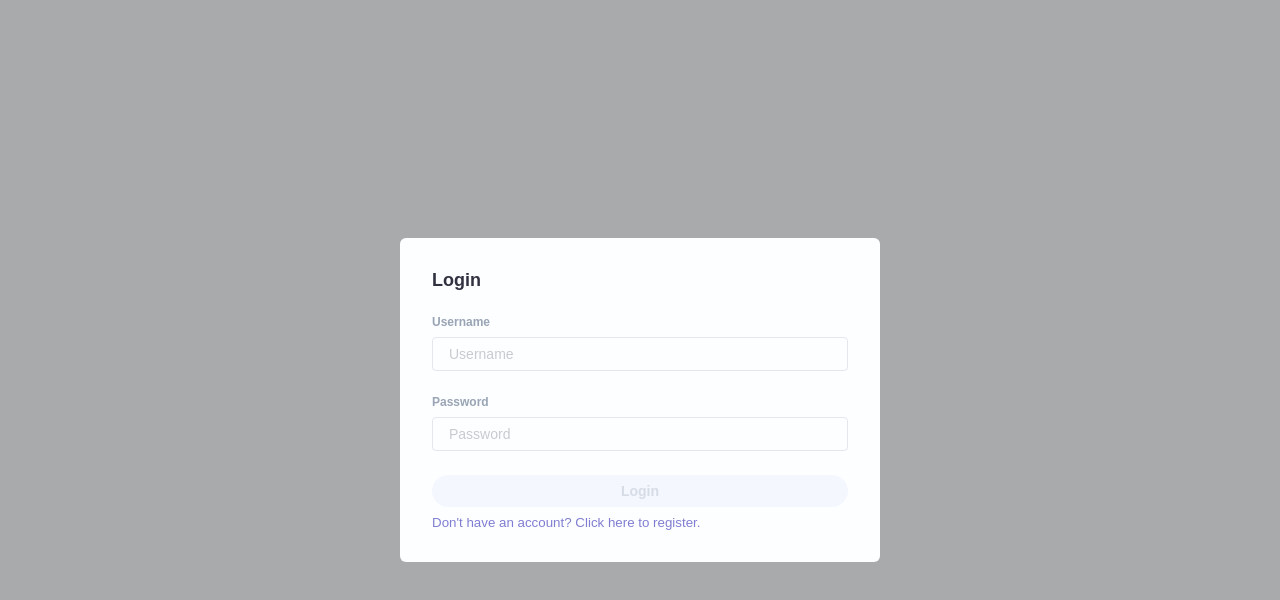
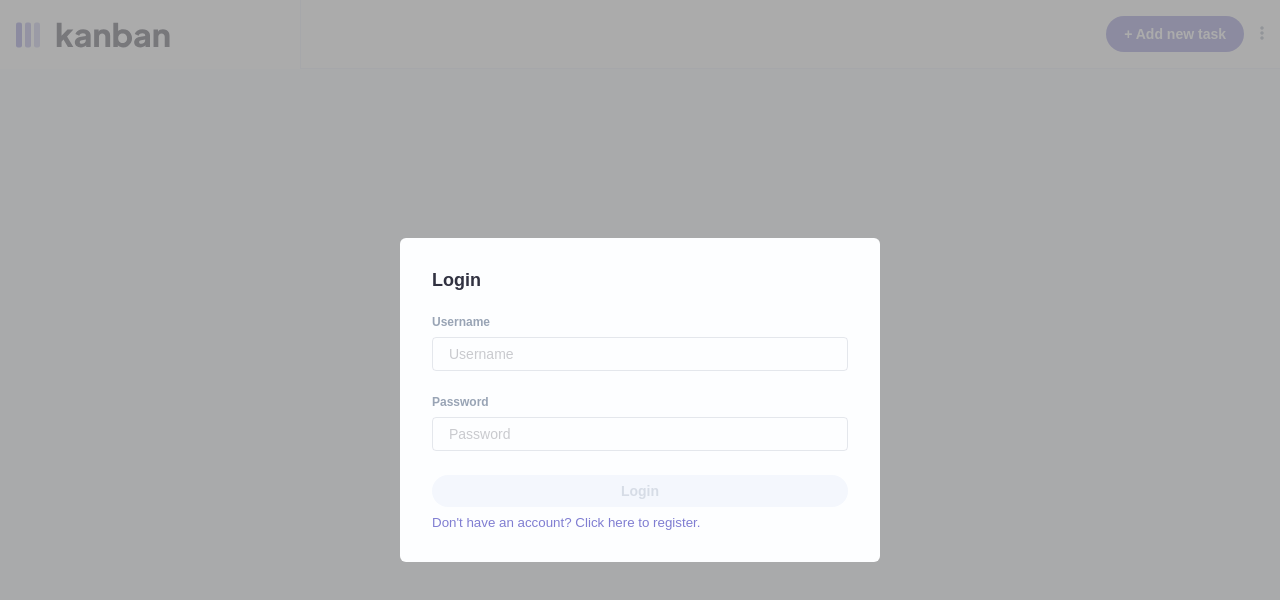
Before and after one commit to MarkoLukesevik/Kanban, an Angular app: page / in a window 1280 px wide. Shown: the top 600 px of the page. Built offline with nearby package versions, Linux system fonts and the light colour scheme.

Commit message:
header component and click outside directive

```diff
--- a/src/app/app.component.html
+++ b/src/app/app.component.html
@@ -2,13 +2,13 @@
   class="kanban"
   [class.kanban-dark]="themeService.getCurrentTheme()() === 'dark'"
 >
-  <div class="kanban-sidebar">
-    <app-sidebar />
+  <div class="kanban-header">
+    <app-header />
   </div>
 
   <div class="kanban-content">
-    <div class="kanban-content__header">
-      <app-header />
+    <div class="kanban-content__sidebar">
+      <app-sidebar />
     </div>
     <div class="kanban-content__board-presenter">
       <app-board-presenter />
--- a/src/app/app.component.scss
+++ b/src/app/app.component.scss
@@ -6,6 +6,7 @@
 
 .kanban {
   display: flex;
+  flex-direction: column;
   flex: 1 1 auto;
 
   background-color: var(--base-light-grey-color);
@@ -13,4 +14,37 @@
   &-dark {
     background-color: var(--base-black-color);
   }
+
+  &-header {
+    display: flex;
+    flex: 0 1 auto;
+  }
+
+  &-content {
+    display: flex;
+    flex: 1 1 auto;
+
+    &__sidebar {
+      display: none;
+    }
+
+    &___board-presenter {
+      display: flex;
+      flex: 1 1 auto;
+    }
+  }
 }
+
+@media (min-width: 768px) {
+  .kanban-content__sidebar {
+    display: flex;
+    flex-direction: column;
+    flex: 0 1 260px;
+  }
+}
+
+@media (min-width: 1200px) {
+  .kanban-content__sidebar {
+    flex: 0 1 300px;
+  }
+}
--- a/src/app/app.component.ts
+++ b/src/app/app.component.ts
@@ -46,7 +46,7 @@ export class AppComponent implements OnInit {
   private getKanbanForUser(userId: string): void {
     this.kanbanService.getKanbanForUser(userId).subscribe({
       next: (kanban: Kanban): void => {
-        this.kanbanService.setkanban(kanban);
+        this.kanbanService.setKanban(kanban);
         if (kanban.boards.length > 0) {
           this.boardService.getBoardById(kanban.boards[0].id).subscribe({
             next: (board: Board): void => this.boardService.setBoard(board),
--- a/src/app/components/header/header.component.html
+++ b/src/app/components/header/header.component.html
@@ -1 +1,63 @@
-<div class="header"></div>
+<div
+  class="header"
+  [class.header-dark]="themeService.getCurrentTheme()() === 'dark'"
+>
+  <div class="header-logo">
+    <img src="assets/images/kanban-logo.svg" alt="" />
+    <img
+      *ngIf="themeService.getCurrentTheme()() === 'light'"
+      class="header-logo__text"
+      src="assets/images/kanban-text-logo.svg"
+      alt=""
+    />
+    <img
+      *ngIf="themeService.getCurrentTheme()() === 'dark'"
+      class="header-logo__text"
+      src="assets/images/kanban-text-logo-dark.svg"
+      alt=""
+    />
+  </div>
+
+  <div class="header-content">
+    <div class="header-content__title">
+      <h1>{{ getSelectedBoardName() }}</h1>
+      <div class="header-content__title-arrow">
+        <i *ngIf="!isSidebarPopupOpen" class="fas fa-chevron-down"></i>
+        <i *ngIf="isSidebarPopupOpen" class="fas fa-chevron-up"></i>
+      </div>
+    </div>
+
+    <div class="header-content__actions">
+      <button class="button button-primary header-content__actions-button">
+        <i class="fas fa-plus header-content__actions-button__icon"></i>
+        <span class="header-content__actions-button__text">+ Add new task</span>
+      </button>
+
+      <div
+        class="header-content__actions-more"
+        (click)="toggleActionsPopup()"
+        (appClickOutside)="closeActionsPopup()"
+      >
+        <i class="fas fa-ellipsis-vertical"></i>
+
+        <div
+          *ngIf="isMoreActionsPopupOpen"
+          class="header-content__actions-more-popup"
+        >
+          <button
+            class="header-content__actions-more-popup__edit-button"
+            (click)="handleAddNewBoardClick()"
+          >
+            Edit Board
+          </button>
+          <button
+            class="header-content__actions-more-popup__delete-button"
+            (click)="handleDeleteBoardClick()"
+          >
+            Delete Board
+          </button>
+        </div>
+      </div>
+    </div>
+  </div>
+</div>
--- a/src/app/components/header/header.component.scss
+++ b/src/app/components/header/header.component.scss
@@ -0,0 +1,179 @@
+:host {
+  display: flex;
+  flex: 1 1 auto;
+}
+
+.header {
+  display: flex;
+  flex: 1 1 auto;
+  align-items: center;
+
+  background-color: var(--base-white-color);
+
+  &-logo {
+    display: flex;
+    column-gap: 1rem;
+
+    padding: 1rem 0 1rem 1rem;
+
+    &__text {
+      display: none;
+    }
+  }
+
+  &-content {
+    display: flex;
+    flex: 1 1 auto;
+    align-items: center;
+    justify-content: space-between;
+    column-gap: 1rem;
+
+    padding: 1rem;
+
+    &__title {
+      display: flex;
+      align-items: center;
+      column-gap: 0.5rem;
+
+      font-size: 1.125rem;
+      font-weight: 700;
+
+      & h1 {
+        font-size: inherit;
+        font-weight: inherit;
+      }
+
+      &-arrow {
+        color: #635fc7;
+        cursor: pointer;
+      }
+    }
+
+    &__actions {
+      display: flex;
+      align-items: center;
+      column-gap: 1rem;
+
+      &-button {
+        display: flex;
+        align-items: center;
+
+        padding: 0.625rem 1.125rem;
+
+        & span {
+          display: none;
+        }
+      }
+
+      &-more {
+        position: relative;
+        cursor: pointer;
+
+        color: var(--base-medium-grey-color);
+
+        &-popup {
+          position: absolute;
+          right: 0;
+          top: 200%;
+
+          display: flex;
+          flex-direction: column;
+          align-items: flex-start;
+          row-gap: 1rem;
+
+          width: 140px;
+          padding: 1rem;
+          border-radius: 8px;
+          background-color: var(--base-white-color);
+          box-shadow: 0 0 2px #364e7e34;
+
+          & button {
+            background-color: transparent;
+            border: none;
+
+            font-size: 0.875rem;
+            cursor: pointer;
+          }
+
+          &__edit-button {
+            color: var(--base-medium-grey-color);
+          }
+
+          &__delete-button {
+            color: var(--base-red-color);
+          }
+        }
+      }
+    }
+  }
+
+  &-dark {
+    background-color: var(--base-dark-grey-color);
+
+    & .header-content__title {
+      color: var(--base-white-color);
+    }
+
+    & .header-content__actions-more-popup {
+      background-color: var(--base-very-dark-grey-color);
+    }
+  }
+}
+
+@media (min-width: 768px) {
+  .header {
+    &-logo {
+      flex: 0 1 260px;
+
+      &__text {
+        display: inline-block;
+      }
+    }
+
+    &-content {
+      border-bottom: 1px solid var(--base-lines-light-color);
+      border-left: 1px solid var(--base-lines-light-color);
+
+      &__title {
+        font-size: 1.25rem;
+
+        &-arrow {
+          display: none;
+        }
+      }
+
+      &__actions {
+        &-button {
+          & span {
+            display: inline;
+          }
+
+          &__icon {
+            display: none;
+          }
+        }
+
+        &-more-popup {
+          width: 200px;
+        }
+      }
+    }
+
+    &-dark {
+      .header-content {
+        border-bottom: 1px solid var(--base-lines-dark-color);
+        border-left: 1px solid var(--base-lines-dark-color);
+      }
+    }
+  }
+}
+
+@media (min-width: 1200px) {
+  .header-logo {
+    flex: 0 1 300px;
+  }
+
+  .header-content__title {
+    font-size: 1.5rem;
+  }
+}
--- a/src/app/components/header/header.component.ts
+++ b/src/app/components/header/header.component.ts
@@ -1,12 +1,51 @@
 import { Component } from '@angular/core';
+import { CommonModule } from '@angular/common';
+
+import { BoardService } from '../../services/board.service';
+import { ModalService } from '../../services/modal.service';
+import { ThemeService } from '../../services/theme.service';
+import { SidebarPopupComponent } from '../../modals/sidebar-popup/sidebar-popup.component';
+import { ClickOutsideDirective } from '../../directives/click-outside-directive';
 
 @Component({
   selector: 'app-header',
   standalone: true,
-  imports: [],
+  imports: [CommonModule, ClickOutsideDirective],
   templateUrl: './header.component.html',
-  styleUrl: './header.component.scss'
+  styleUrl: './header.component.scss',
 })
 export class HeaderComponent {
+  public isSidebarPopupOpen = false;
+  public isMoreActionsPopupOpen = false;
 
+  constructor(
+    private boardService: BoardService,
+    private modalService: ModalService,
+    public themeService: ThemeService,
+  ) {}
+
+  public getSelectedBoardName(): string {
+    const board = this.boardService.getBoard()();
+    return board ? board.name : '';
+  }
+
+  public openSidebarModal(): void {
+    this.isSidebarPopupOpen = true;
+
+    this.modalService
+      .open(SidebarPopupComponent)
+      .subscribe(() => (this.isSidebarPopupOpen = false));
+  }
+
+  public toggleActionsPopup(): void {
+    this.isMoreActionsPopupOpen = !this.isMoreActionsPopupOpen;
+  }
+
+  public closeActionsPopup(): void {
+    this.isMoreActionsPopupOpen = false;
+  }
+
+  public handleAddNewBoardClick(): void {}
+
+  public handleDeleteBoardClick(): void {}
 }
--- /dev/null
+++ b/src/app/directives/click-outside-directive.ts
@@ -0,0 +1,32 @@
+import {
+  Directive,
+  ElementRef,
+  Output,
+  EventEmitter,
+  HostListener,
+} from '@angular/core';
+
+@Directive({
+  standalone: true,
+  selector: '[appClickOutside]',
+})
+export class ClickOutsideDirective {
+  constructor(private _elementRef: ElementRef) {}
+
+  @Output()
+  public appClickOutside = new EventEmitter<MouseEvent>();
+
+  @HostListener('document:click', ['$event', '$event.target'])
+  public onClick(event: MouseEvent, targetElement: HTMLElement): void {
+    if (!targetElement) {
+      return;
+    }
+
+    const clickedInside =
+      this._elementRef.nativeElement.contains(targetElement);
+
+    if (!clickedInside) {
+      this.appClickOutside.emit(event);
+    }
+  }
+}
--- a/src/app/requests/board-requests/create-board-request.ts
+++ b/src/app/requests/board-requests/create-board-request.ts
@@ -1,7 +1,5 @@
-import CreateColumnRequest from '../columns-requests/create-column-request';
-
 export default interface CreateBoardRequest {
   name: string;
   kanbanId: string;
-  columns: CreateColumnRequest[];
+  columns: string[];
 }
--- a/src/app/requests/columns-requests/create-column-request.ts
+++ b/src/app/requests/columns-requests/create-column-request.ts
@@ -1,3 +1,4 @@
 export default interface CreateColumnRequest {
+  boardId: string;
   name: string;
 }
--- a/src/app/services/kanban.service.ts
+++ b/src/app/services/kanban.service.ts
@@ -15,7 +15,7 @@ export class KanbanService {
     return this.kanbanBoard;
   }
 
-  public setkanban(kanban: Kanban): void {
+  public setKanban(kanban: Kanban): void {
     this.kanbanBoard.set(kanban);
   }
 
```
Also changed, not shown: src/assets/images/kanban-text-logo-dark.svg (added), src/assets/images/kanban-text-logo.svg (added).
